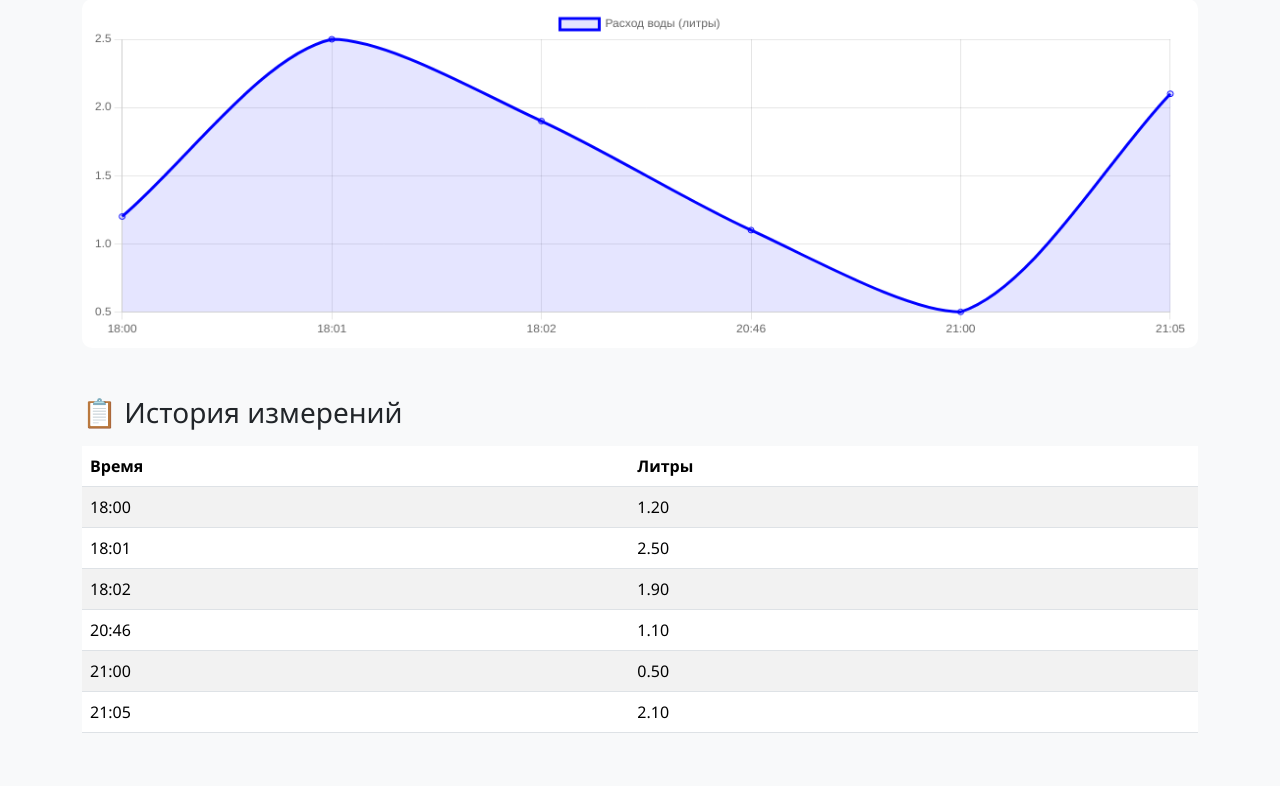
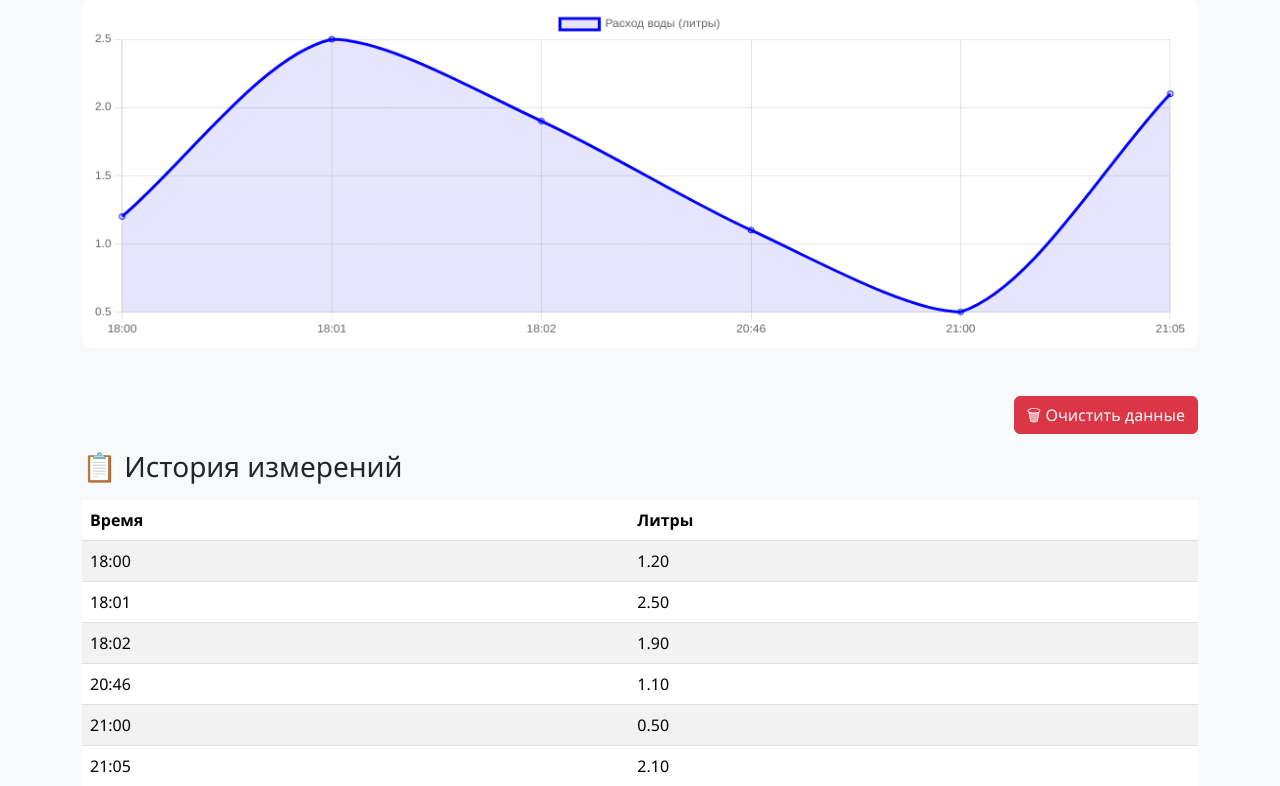
Before and after one commit to Nurikkrut04/esp32-water-server, a Flask app: page / in a window 1280 px wide. Shown: the part 279-1065 px from the top of the page. Before the commit the page ends 1012 px from the top, so only its background shows below. Run offline with Flask 3, Linux system fonts and the light colour scheme.

Commit message:
Добавлен маршрут /reset для очистки данных

```diff
--- a/main.py
+++ b/main.py
@@ -45,6 +45,12 @@ def receive_data():
 def serve_data():
     return send_file(DATA_FILE, mimetype='application/json')
 
+@app.route('/reset', methods=['GET'])
+def reset_data():
+    with open(DATA_FILE, 'w') as f:
+        json.dump([], f)
+    return "<h3>Данные успешно очищены!</h3>"
+
 # Запуск сервера
 if __name__ == '__main__':
     port = int(os.environ.get("PORT", 10000))
--- a/templates/index.html
+++ b/templates/index.html
@@ -58,7 +58,11 @@
   <div class="mb-5">
     <canvas id="waterChart" height="100"></canvas>
   </div>
-
+  <div class="text-end mb-3">
+    <a href="/reset" class="btn btn-danger" onclick="return confirm('Вы уверены, что хотите очистить все данные?')">
+      🗑 Очистить данные
+    </a>
+  </div>
   <h3 class="mb-3">📋 История измерений</h3>
   <div class="table-responsive">
     <table class="table table-striped">
```
